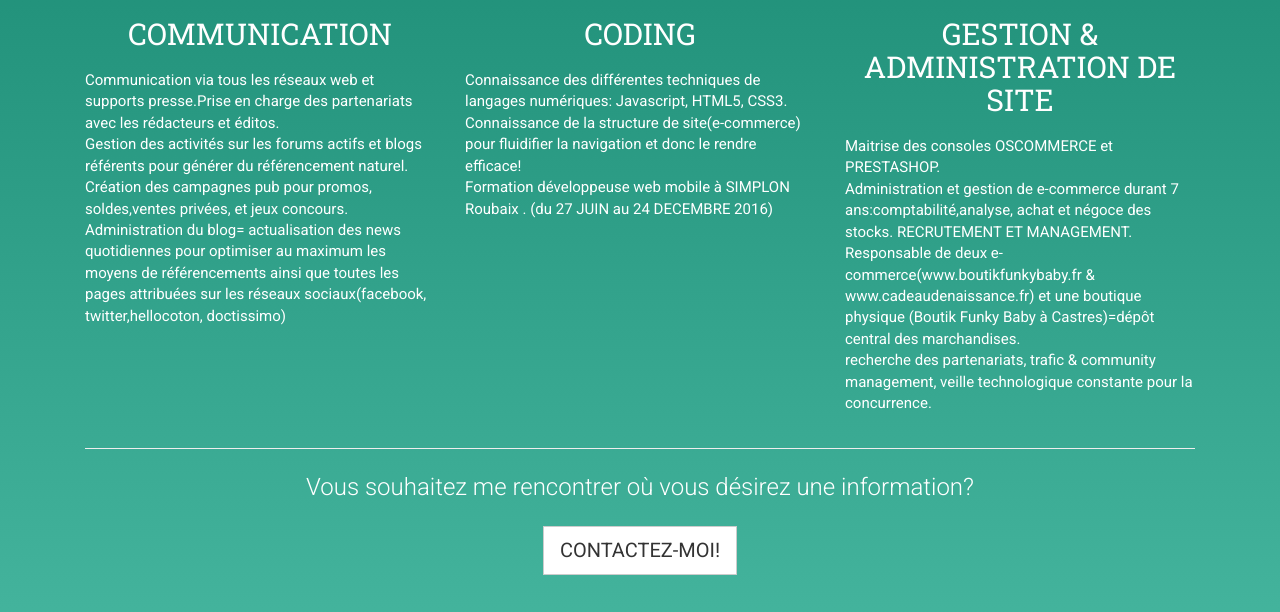
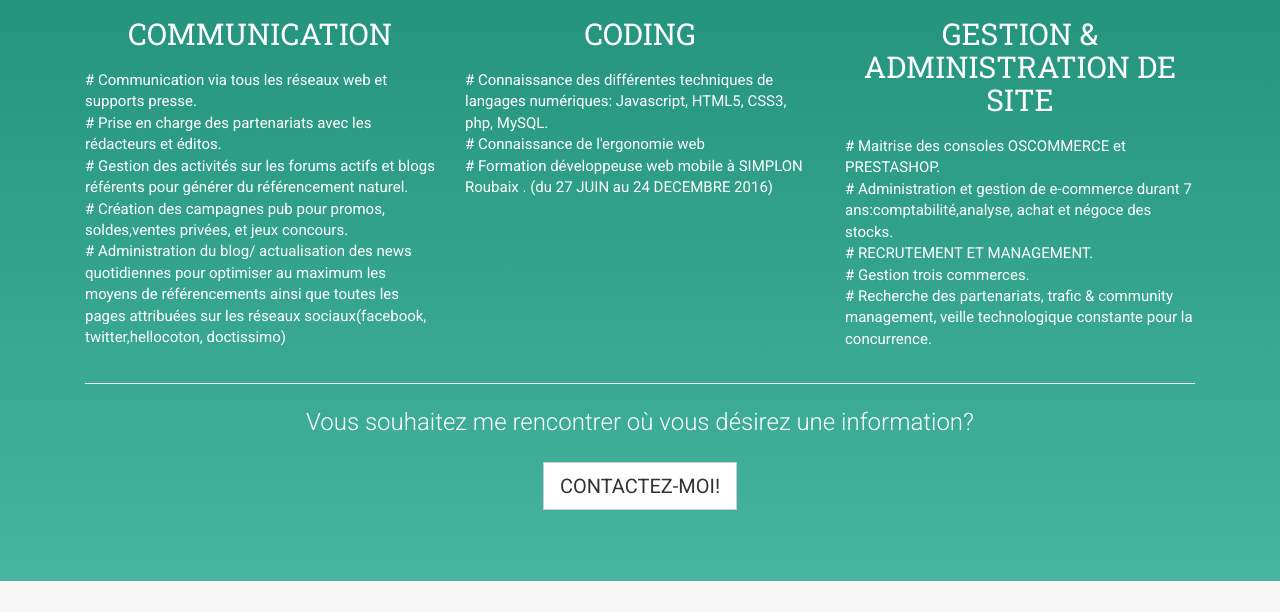
Before and after one commit to isabelle59/portfolioisa, a plain HTML site: page index.html in a window 1280 px wide. Shown: the part 2112-2724 px from the top of the page. Drawn offline with Linux system fonts and the light colour scheme; a script that the page names is missing.

Commit message:
modification index

```diff
--- a/index.html
+++ b/index.html
@@ -109,7 +109,7 @@ _________________________________________________________ -->
 
                             </div>
                             <h1 data-animate="fadeInDown"> Isabelle Faure<br>#chargée d'e-commerce & responsable des ventes</h1>
-                            <h2 data-animate="slideInUp">Et si le numérique était la révélation de ce siècle...partageons ensemble des idées nouvelles!</h2>
+                            <h2 data-animate="slideInUp">7 ans de e-commerce...gestion de trois centres de profit</h2>
                         </div>
                     </div>
                 </div>
@@ -232,10 +232,11 @@ _________________________________________________________ -->
                             <div class="icon"><i class="fa fa-search"></i>
                             </div>
                             <h3 class="heading">COMMUNICATION</h3>
-                            <p>Communication via tous les réseaux web et supports presse.Prise en charge des partenariats avec les rédacteurs et éditos.
-                                <br> Gestion des activités sur les forums actifs et blogs référents pour générer du référencement naturel.
-                                <br> Création des campagnes pub pour promos, soldes,ventes privées, et jeux concours.
-                                <br> Administration du blog= actualisation des news quotidiennes pour optimiser au maximum les moyens de référencements ainsi que toutes les pages attribuées sur les réseaux sociaux(facebook, twitter,hellocoton, doctissimo)
+                            <p># Communication via tous les réseaux web et supports presse.
+                                <br># Prise en charge des partenariats avec les rédacteurs et éditos.
+                                <br># Gestion des activités sur les forums actifs et blogs référents pour générer du référencement naturel.
+                                <br># Création des campagnes pub pour promos, soldes,ventes privées, et jeux concours.
+                                <br># Administration du blog/ actualisation des news quotidiennes pour optimiser au maximum les moyens de référencements ainsi que toutes les pages attribuées sur les réseaux sociaux(facebook, twitter,hellocoton, doctissimo)
                             </p>
                         </div>
 
@@ -243,18 +244,20 @@ _________________________________________________________ -->
                             <div class="icon"><i class="fa fa-html5"></i>
                             </div>
                             <h3 class="heading">CODING</h3>
-                            <p>Connaissance des différentes techniques de langages numériques: Javascript, HTML5, CSS3. Connaissance de la structure de site(e-commerce) pour fluidifier la navigation et donc le rendre efficace!
-                                <br> Formation développeuse web mobile à SIMPLON Roubaix . (du 27 JUIN au 24 DECEMBRE 2016)</p>
+                            <p># Connaissance des différentes techniques de langages numériques: Javascript, HTML5, CSS3, php, MySQL.
+                                <br># Connaissance de l'ergonomie web
+                                <br># Formation développeuse web mobile à SIMPLON Roubaix . (du 27 JUIN au 24 DECEMBRE 2016)</p>
                         </div>
 
                         <div class="col-md-4" data-animate="fadeInUp">
                             <div class="icon"><i class="fa fa-tachometer"></i>
                             </div>
                             <h3 class="heading">GESTION & ADMINISTRATION DE SITE</h3>
-                            <p>Maitrise des consoles OSCOMMERCE et PRESTASHOP.
-                                <br> Administration et gestion de e-commerce durant 7 ans:comptabilité,analyse, achat et négoce des stocks. RECRUTEMENT ET MANAGEMENT.
-                                <br> Responsable de deux e-commerce(www.boutikfunkybaby.fr & www.cadeaudenaissance.fr) et une boutique physique (Boutik Funky Baby à Castres)=dépôt central des marchandises.
-                                <br>recherche des partenariats, trafic & community management, veille technologique constante pour la concurrence.
+                            <p># Maitrise des consoles OSCOMMERCE et PRESTASHOP.
+                                <br># Administration et gestion de e-commerce durant 7 ans:comptabilité,analyse, achat et négoce des stocks.
+                                <br># RECRUTEMENT ET MANAGEMENT.
+                                <br># Gestion trois commerces.
+                                <br># Recherche des partenariats, trafic & community management, veille technologique constante pour la concurrence.
                             </p>
                         </div>
 
```
